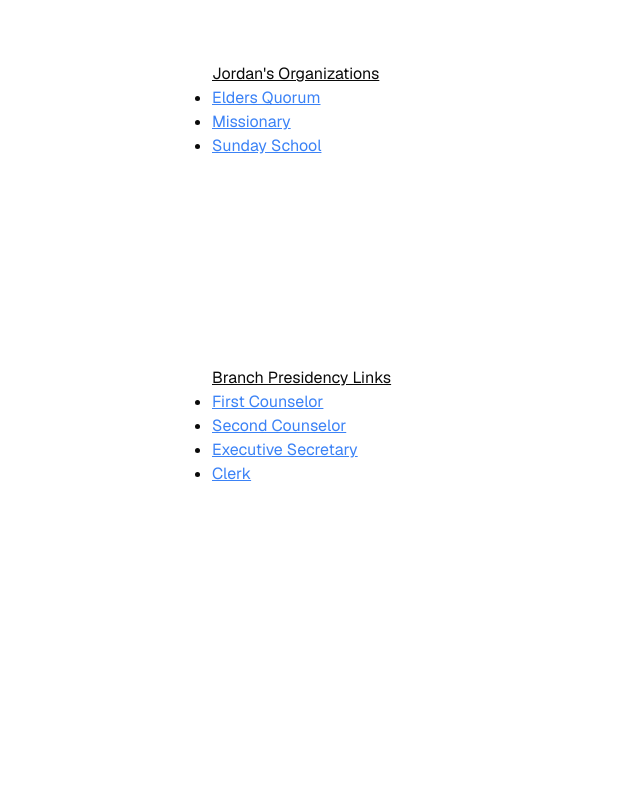
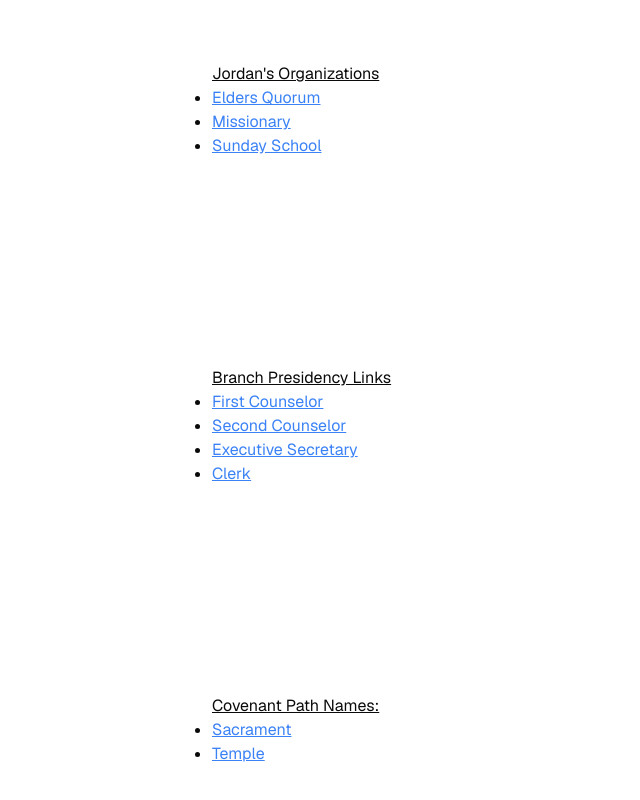
Before and after one commit to jordanmcgregor/lv10efforts, a Next.js app: page / in a window 1280 px wide. Shown: the part 326-1126 px from the top of the page, without its empty margins (0-640 px from the left). Before the commit the page ends 896 px from the top, so only its background shows below. Built offline with nearby package versions, Linux system fonts and the light colour scheme.

Commit message:
added links for sacrament and temple

```diff
--- a/app/page.tsx
+++ b/app/page.tsx
@@ -56,6 +56,17 @@ export default async function Home() {
           </li>
         </ul>
       </div>
+      <div className="p-16">
+        <span className="underline">Covenant Path Names:</span>
+        <ul className="list-disc">
+          <li>
+            <a className="text-blue-500 underline hover:text-blue-700" href="/covenant-path/sacrament">Sacrament</a>
+          </li>
+          <li>
+            <a className="text-blue-500 underline hover:text-blue-700" href="/covenant-path/temple">Temple</a>
+          </li>
+        </ul>
+      </div>
     </>
   );
 }
```
